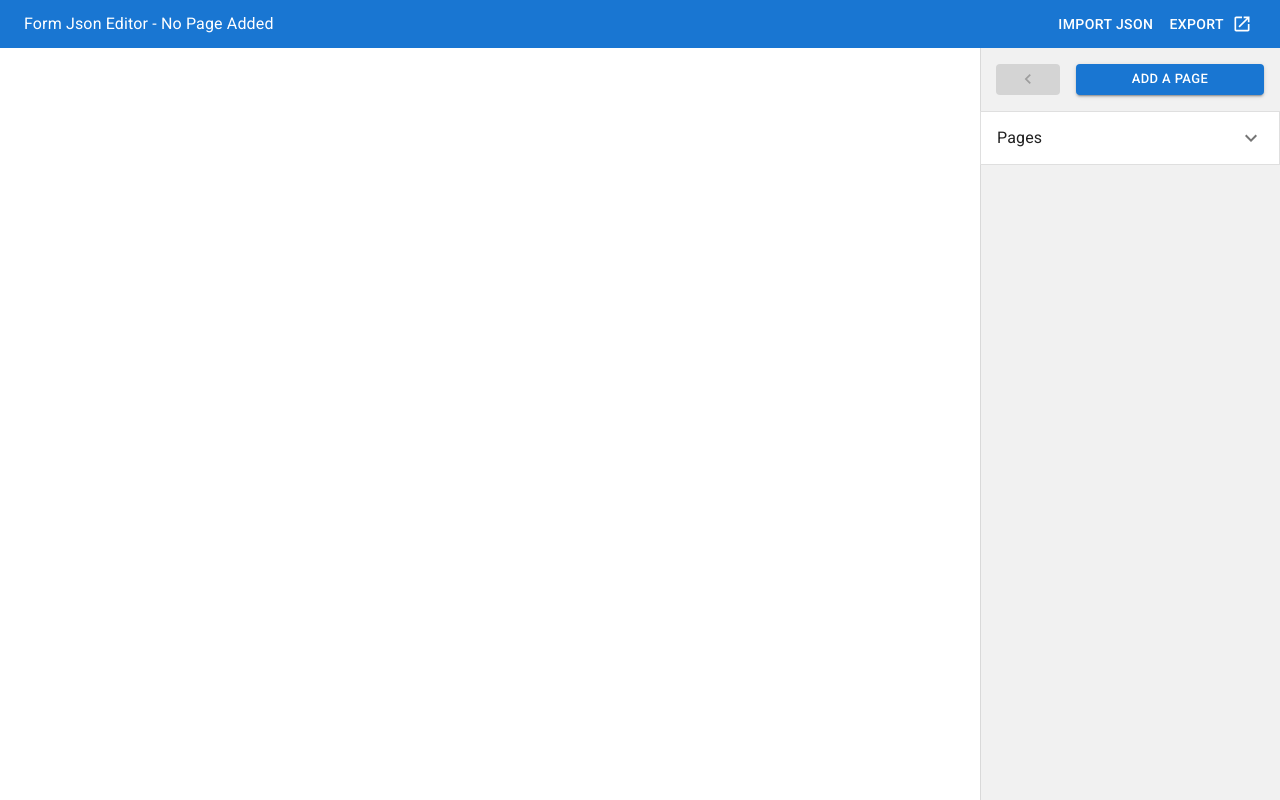
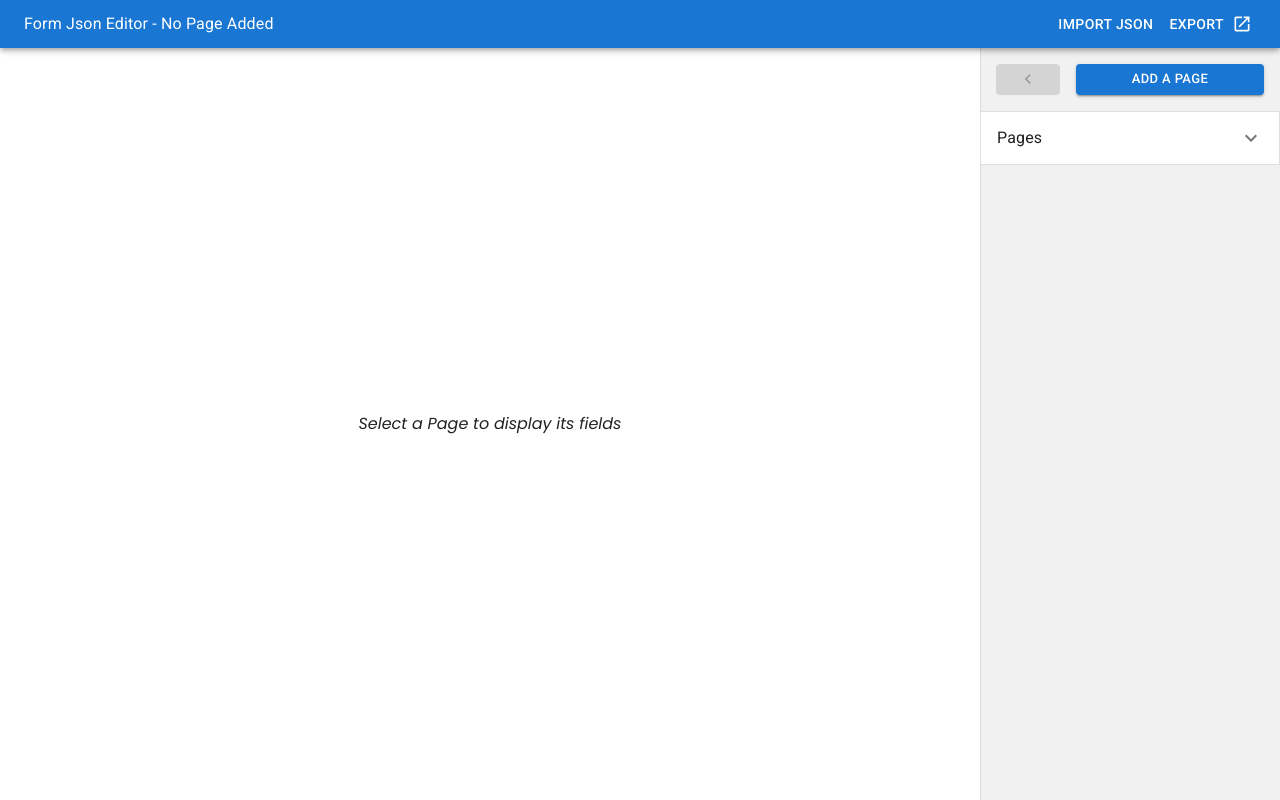
Before and after one commit to heykartikey/form-json-generator, a React app: page / in a window 1280 px wide. Built offline with nearby package versions, Linux system fonts and the light colour scheme; the HTML template or start-up script is replaced by a standard one.

Commit message:
Fixed Layout

```diff
--- a/src/components/Editor.jsx
+++ b/src/components/Editor.jsx
@@ -7,23 +7,16 @@ import Sidebar from "./Sidebar";
 
 const Editor = () => {
   return (
-    <Stack>
+    <>
       <Header />
-      <Box
-        display="grid"
-        gridTemplateColumns="auto 300px"
-        maxHeight="100vh"
-        height={1}
-      >
-        <Stack alignItems="center" maxHeight="100vh" overflow="overlay" pt={7}>
-          <ThemeProvider theme={theme}>
-            <CssBaseline />
-            <FormVisualizer />
-          </ThemeProvider>
-        </Stack>
+      <Box display="grid" gridTemplateColumns="auto 300px">
+        <ThemeProvider theme={theme}>
+          <CssBaseline />
+          <FormVisualizer />
+        </ThemeProvider>
         <Sidebar />
       </Box>
-    </Stack>
+    </>
   );
 };
 
--- a/src/components/FormVisualizer.jsx
+++ b/src/components/FormVisualizer.jsx
@@ -1,17 +1,37 @@
 import { useContext } from "react";
-import { Grid } from "@mui/material";
+import { Grid, Stack } from "@mui/material";
 import { JsonContext } from "../context/JsonContext";
 
 import FieldHandler from "./FieldHandler";
-import { isNull } from "lodash";
+import { isNull, isEmpty } from "lodash";
 
 const FormVisualizer = () => {
   const { state } = useContext(JsonContext);
 
-  if (isNull(state.currentPage)) return null;
+  if (isNull(state.currentPage))
+    return (
+      <em
+        style={{
+          margin: "auto",
+        }}
+      >
+        Select a Page to display its fields
+      </em>
+    );
 
   const page = state.pages.at(state.currentPage) ?? {};
   const { fields = [] } = page;
+
+  if (isEmpty(fields))
+    return (
+      <em
+        style={{
+          margin: "auto",
+        }}
+      >
+        Add Fields to display them here
+      </em>
+    );
 
   let rows = [];
   let currentRow = -1;
@@ -31,6 +51,7 @@ const FormVisualizer = () => {
   });
 
   return (
+    <Stack p={5} justifyContent={page.alignment.vertical} alignItems="center">
       <div
         style={{
           width: page.alignment.width,
@@ -94,7 +115,6 @@ const FormVisualizer = () => {
                 direction={direction}
                 justifyContent={justifyContent}
                 spacing={3}
-              width={page.alignment.width}
               >
                 {row.fields.map((field, index) => (
                   <FieldHandler key={field.fieldId} field={field} />
@@ -104,6 +124,7 @@ const FormVisualizer = () => {
           );
         })}
       </div>
+    </Stack>
   );
 };
 
--- a/src/components/Header.jsx
+++ b/src/components/Header.jsx
@@ -17,7 +17,7 @@ const Header = () => {
 
   return (
     <Box sx={{ flexGrow: 1 }}>
-      <AppBar position="static" elevation={0}>
+      <AppBar position="fixed">
         <Toolbar variant="dense">
           <Typography component="div" sx={{ flexGrow: 1 }}>
             Form Json Editor -{" "}
--- a/src/components/Sidebar.jsx
+++ b/src/components/Sidebar.jsx
@@ -206,7 +206,6 @@ const FieldsAccordion = ({ expanded, handleExpand }) => {
 
 const Sidebar = () => {
   const { state, dispatch } = useContext(JsonContext);
-  window.currentJson = state;
 
   const [expanded, setExpanded] = useState("common");
   const handleExpand = (panel) => setExpanded(expanded === panel ? "" : panel);
--- a/src/index.css
+++ b/src/index.css
@@ -5,6 +5,11 @@ html,
 body,
 #root {
   height: 100vh;
+}
+
+#root {
+  display: grid;
+  grid-template-rows: 48px auto;
 }
 
 body {
```
Lines whose indentation alone changed are shown as unchanged.
